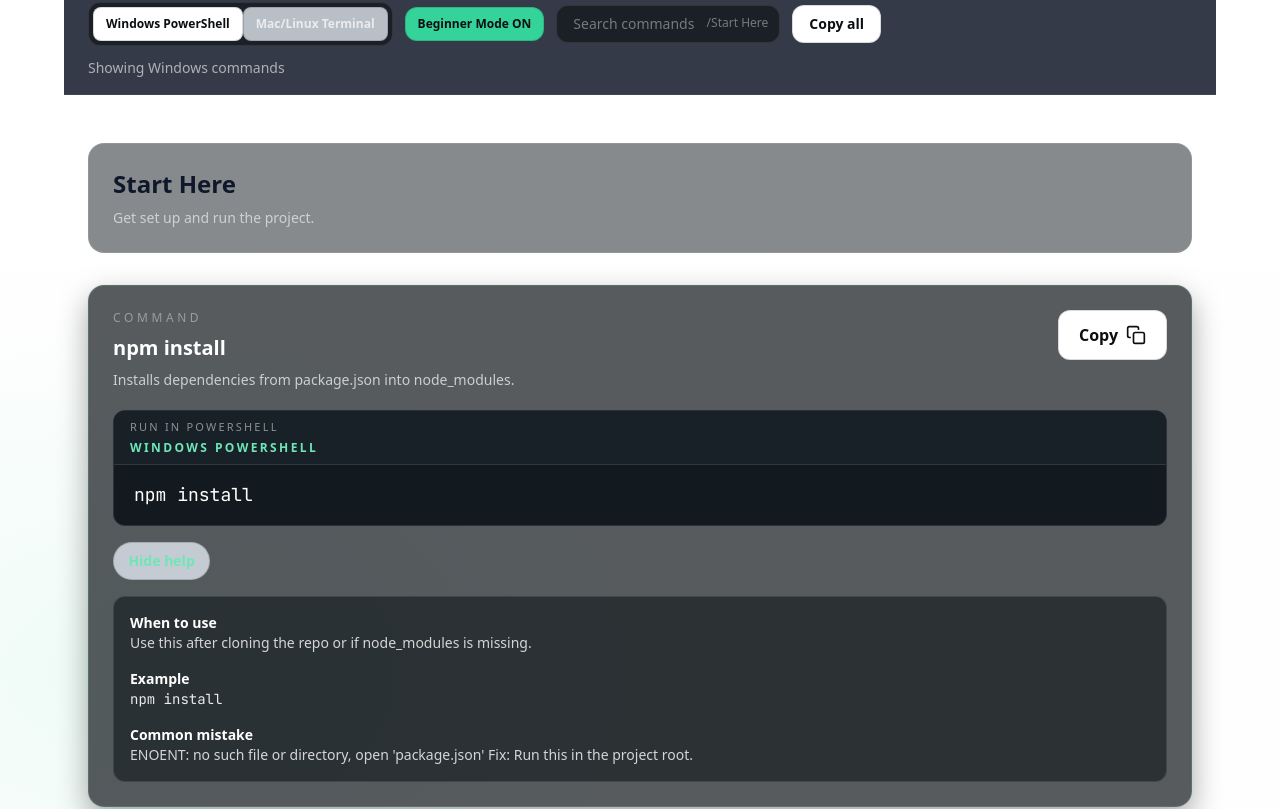
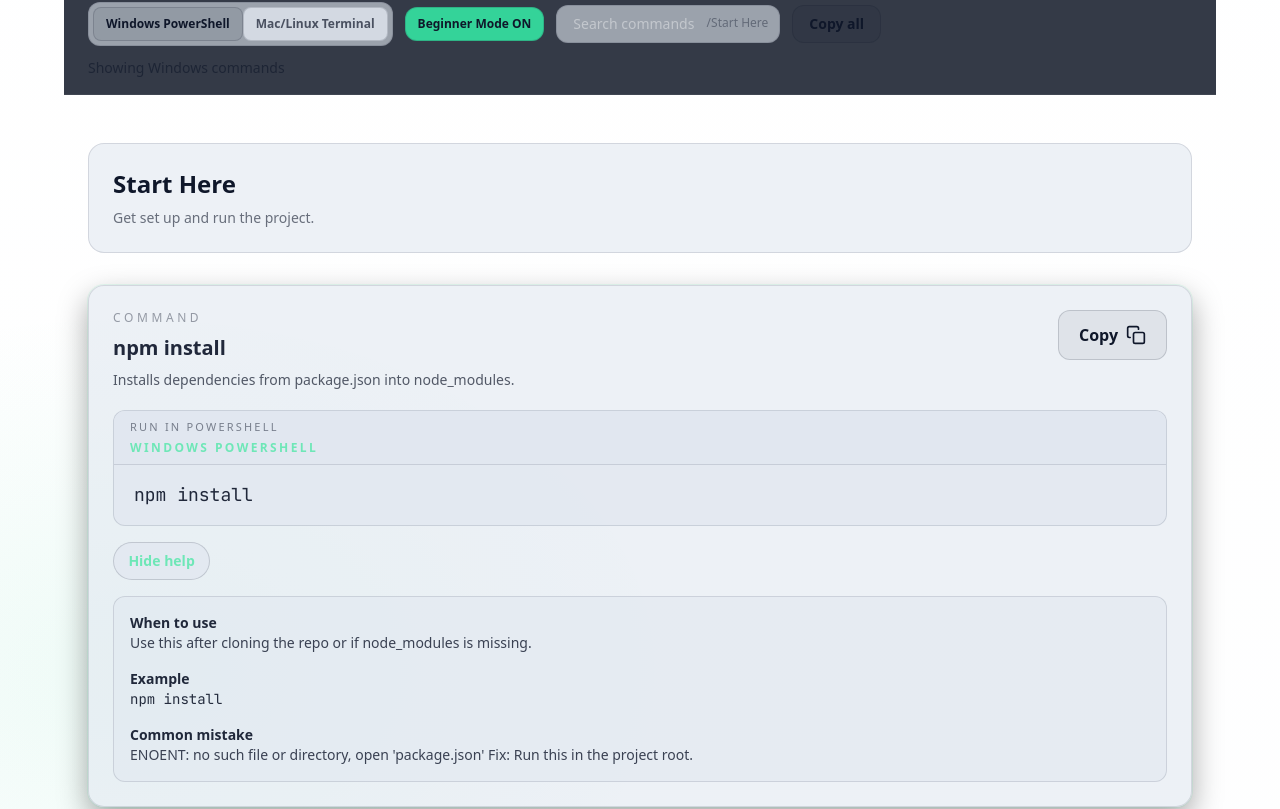
Before and after one commit to Acorn-Enterprise-Group/command-panel, a Next.js app: page / in a window 1280 px wide. Shown: the part 571-1380 px from the top of the page. Built offline with nearby package versions, Linux system fonts and the light colour scheme.

Commit message:
fix(ui): re-apply light theme overrides safely

```diff
--- a/app/globals.css
+++ b/app/globals.css
@@ -103,6 +103,71 @@ html.theme-light body {
     linear-gradient(180deg, rgba(255, 255, 255, 0.92) 0%, rgba(248, 250, 252, 0.98) 60%, rgba(241, 245, 249, 1) 100%);
 }
 
+html.theme-light .text-white {
+  color: rgba(15, 23, 42, 0.92);
+}
+
+html.theme-light [class~="text-white/90"] {
+  color: rgba(15, 23, 42, 0.9);
+}
+
+html.theme-light [class~="text-white/80"] {
+  color: rgba(15, 23, 42, 0.8);
+}
+
+html.theme-light [class~="text-white/70"] {
+  color: rgba(15, 23, 42, 0.7);
+}
+
+html.theme-light [class~="text-white/60"] {
+  color: rgba(15, 23, 42, 0.6);
+}
+
+html.theme-light [class~="text-white/50"] {
+  color: rgba(15, 23, 42, 0.5);
+}
+
+html.theme-light [class~="text-white/40"] {
+  color: rgba(15, 23, 42, 0.4);
+}
+
+html.theme-light .bg-ink-950 {
+  background-color: rgba(248, 250, 252, 1);
+}
+
+html.theme-light [class~="bg-ink-900/95"],
+html.theme-light [class~="bg-ink-900/70"],
+html.theme-light [class~="bg-ink-900/60"],
+html.theme-light [class~="bg-ink-900/50"],
+html.theme-light [class~="bg-ink-900/40"] {
+  background-color: rgba(226, 232, 240, 0.6);
+}
+
+html.theme-light .bg-ink-850,
+html.theme-light .bg-ink-800 {
+  background-color: rgba(226, 232, 240, 0.8);
+}
+
+html.theme-light .bg-ink-700 {
+  background-color: rgba(226, 232, 240, 1);
+}
+
+html.theme-light [class~="border-white/10"] {
+  border-color: rgba(15, 23, 42, 0.12);
+}
+
+html.theme-light [class~="border-white/30"] {
+  border-color: rgba(15, 23, 42, 0.24);
+}
+
+html.theme-light .bg-white {
+  background-color: rgba(15, 23, 42, 0.06);
+}
+
+html.theme-light .text-ink-950 {
+  color: #0f172a;
+}
+
 html:not(.theme-light):not(.theme-dark) body {
   background-color: #0b0f12;
   color: #ffffff;
```
